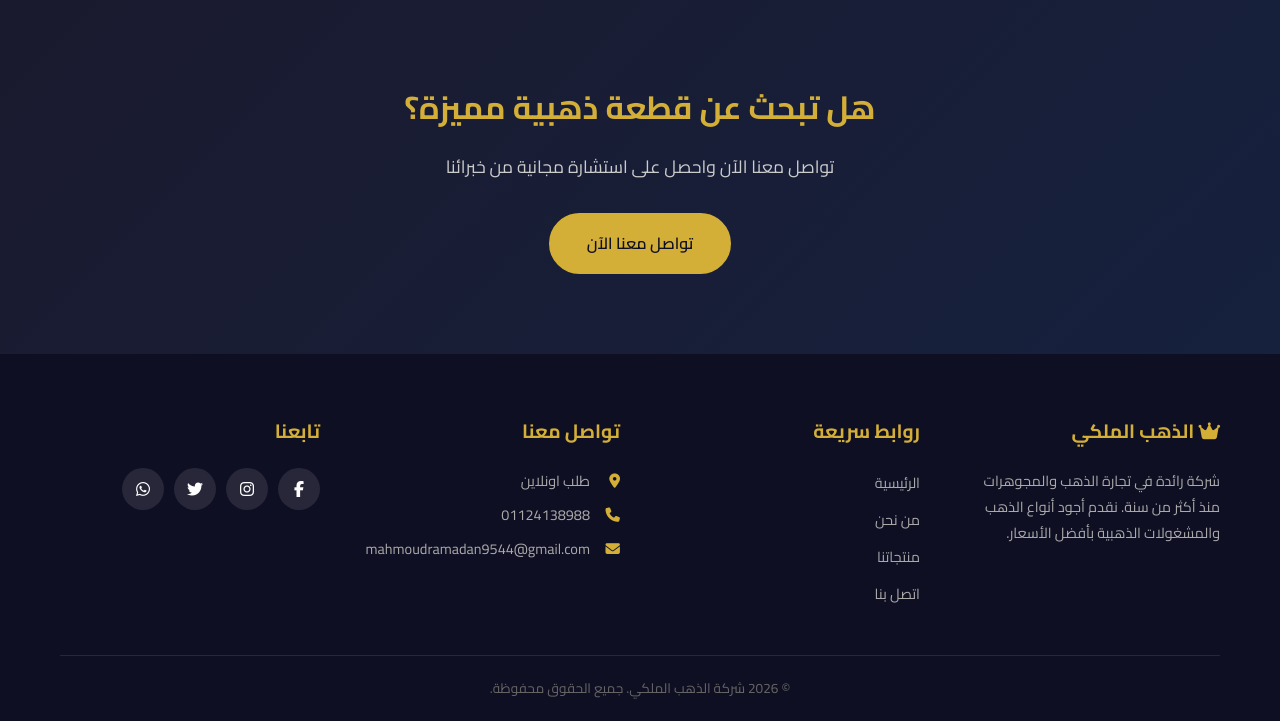
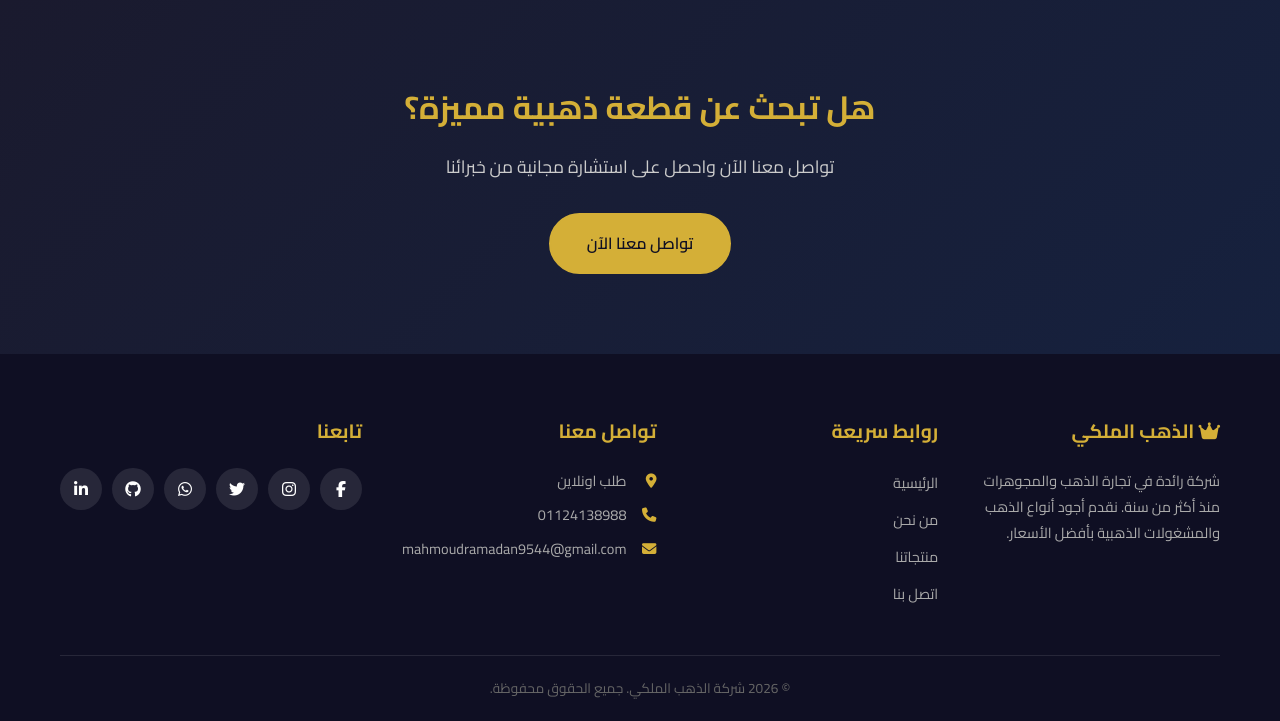
Before and after one commit to mahmoud9544/gold-company-website, a PHP site: page /index.php in a window 1280 px wide. Shown: the part 2831-3552 px from the top of the page. Run offline with PHP 8.4, Linux system fonts and the light colour scheme; data that the repository does not hold is empty.

Commit message:
Add GitHub and LinkedIn social links to footer
Co-Authored-By: mahmoud ramadan <mahmoudramadan9544@gmail.com>

```diff
--- a/includes/footer.php
+++ b/includes/footer.php
@@ -29,6 +29,8 @@
                         <a href="#" aria-label="Instagram"><i class="fab fa-instagram"></i></a>
                         <a href="#" aria-label="Twitter"><i class="fab fa-twitter"></i></a>
                         <a href="#" aria-label="WhatsApp"><i class="fab fa-whatsapp"></i></a>
+                        <a href="https://github.com/mahmoud9544" target="_blank" rel="noopener noreferrer" aria-label="GitHub"><i class="fab fa-github"></i></a>
+                        <a href="https://www.linkedin.com/in/mahmoud-ramadan-754b9324b" target="_blank" rel="noopener noreferrer" aria-label="LinkedIn"><i class="fab fa-linkedin-in"></i></a>
                     </div>
                 </div>
             </div>
```
